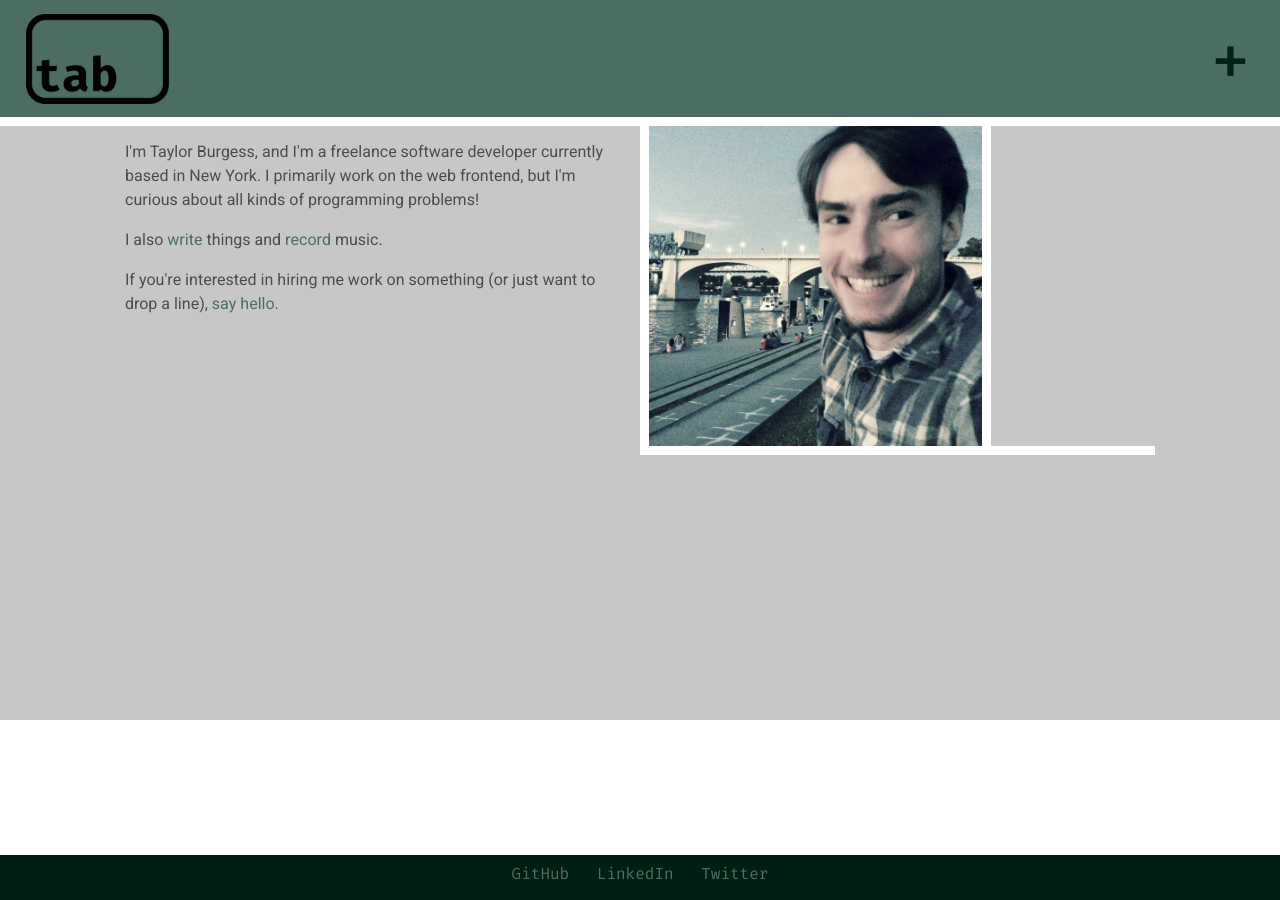
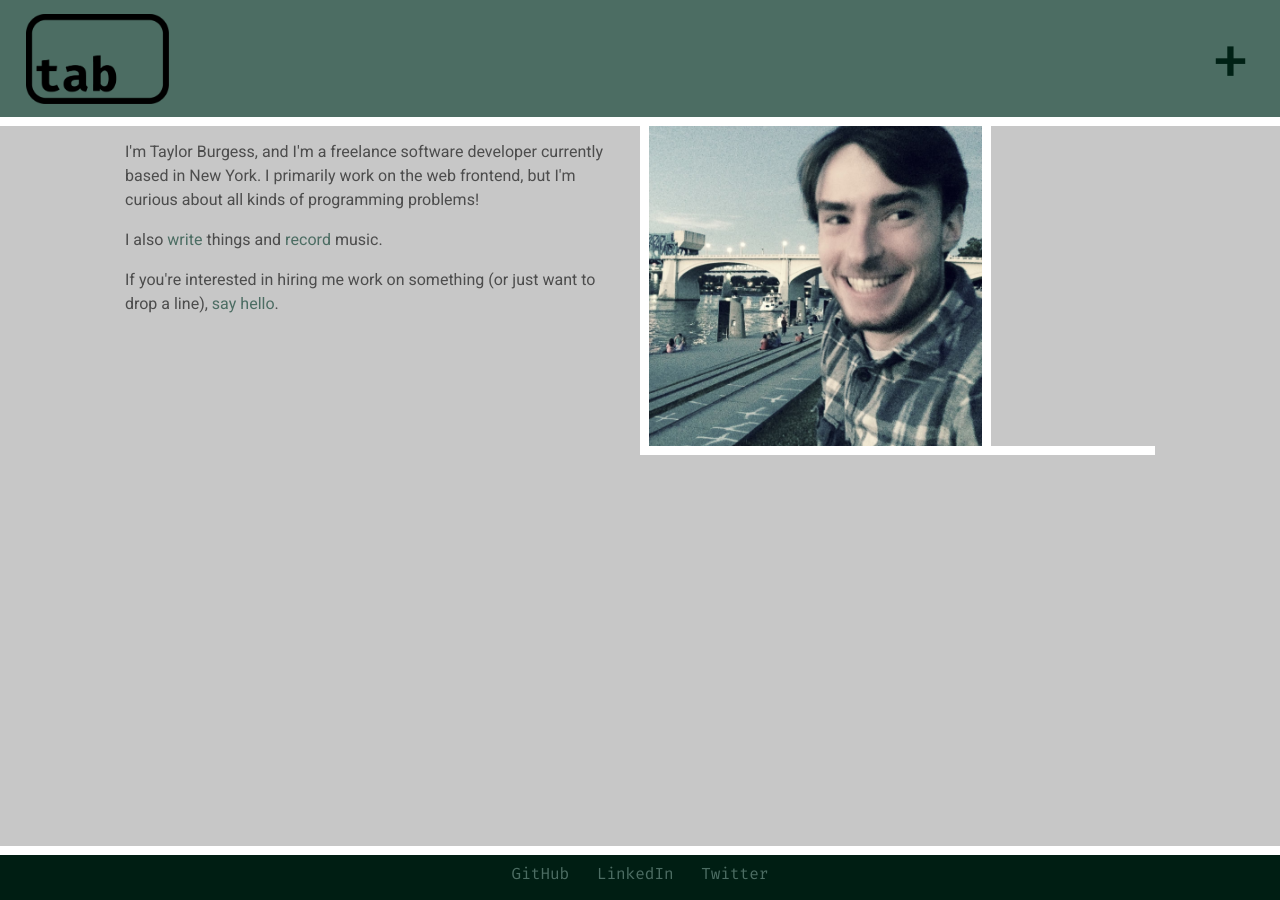
Before and after one commit to tayloraburgess/tayloraburgess.github.io, a Jekyll site: the page built from index.html, in a window 1280 px wide and 900 px high, scrolled down 126 px. Built offline with Jekyll 4.4.1, drawn with Linux system fonts in a browser that asks for light colours.

Commit message:
Mobile optimization

```diff
--- a/assets/css/main.scss
+++ b/assets/css/main.scss
@@ -27,7 +27,7 @@
 
 div.content {
   width: 100vw;
-  min-height: 80vh;
+  min-height: 100vh;
   margin: 14vh 0 6vh 0;
   padding: 20px;
   padding-top: 45px;
@@ -309,3 +309,9 @@
   background-color: $emph-back-color;
   font-family: 'Fira Mono', monospace;
 }
+@media (max-width: 750px) {
+  div.content {
+    padding-left: 5vw;
+    padding-right: 5vw;
+  }
+}
```
